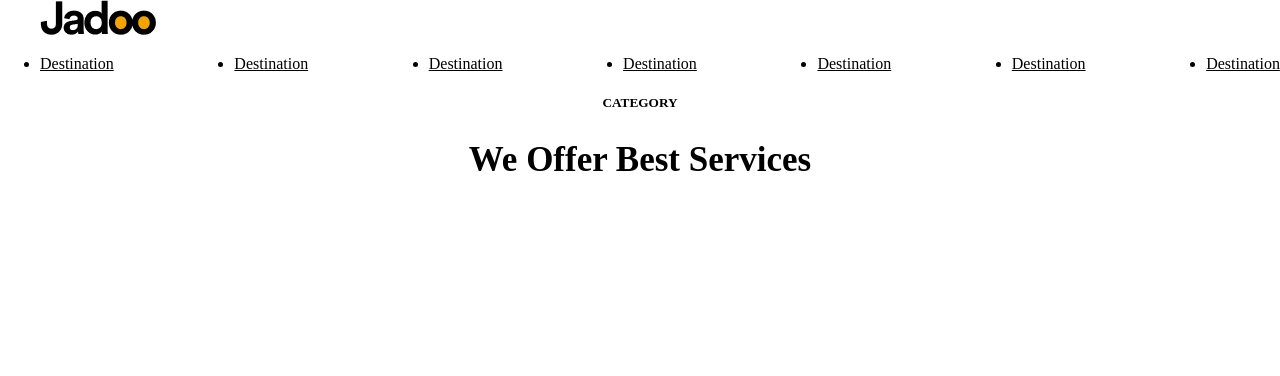
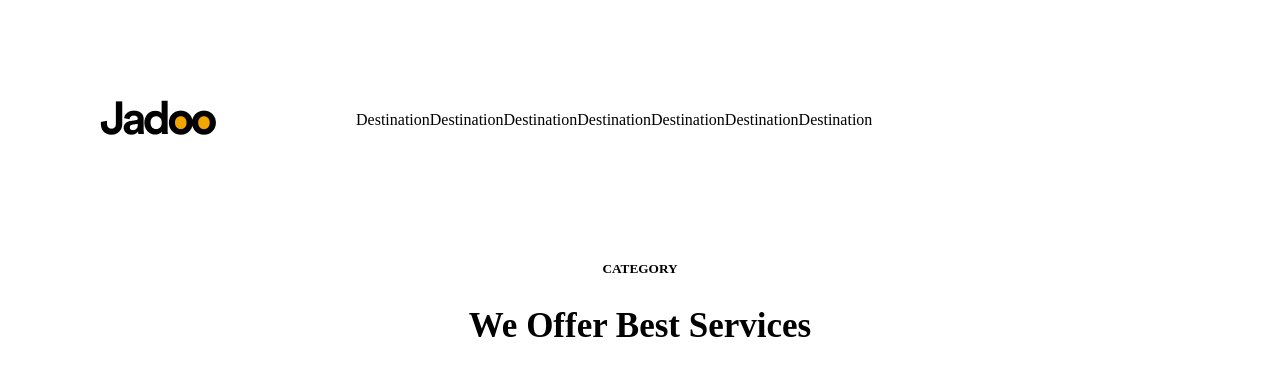
Before and after one commit to Rafizito7/Websitemaquette, a plain HTML site: page index.html in a window 1280 px wide. Drawn offline with Linux system fonts and the light colour scheme.

Commit message:
update 4

```diff
--- a/dist/styles/main.css
+++ b/dist/styles/main.css
@@ -12,19 +12,34 @@ body {
 }
 
 .logo{
-    width: 1200px;
-    margin: 0 auto;
+    width: 500pxx;
+    margin: 100px;
 }
 
-#header .liste{
+#header ul{
     display: flex;
-    justify-content: space-between;
+    justify-content: center;
     align-items: center;
 }
 
+li{
 
+    display: flex;
+    justify-content: space-around;
+}
 
+#header{
+    display: flex;
+    align-items: center;
+}
 
+a{
+    text-decoration: none;
+}
+
+.liste{
+    list-style: none;
+}
 
 
 
--- a/index.html
+++ b/index.html
@@ -12,17 +12,16 @@
             <div class="logo"><img src="dist/images/logo.png" alt="logo"></div>
             <div class="containeur">
                 <ul class="liste">
-                    <li><a href="#">Destination</a></li>
-                    <li><a href="#">Destination</a></li>
-                    <li><a href="#">Destination</a></li>
-                    <li><a href="#">Destination</a></li>
-                    <li><a href="#">Destination</a></li>
-                    <li><a href="#">Destination</a></li>
-                    <li><a href="#">Destination</a></li>
+                    <li ><a href="#">Destination</a></li>
+                    <li class="Main"><a href="#">Destination</a></li>
+                    <li class="Main"><a href="#">Destination</a></li>
+                    <li class="Main"><a href="#">Destination</a></li>
+                    <li class="Main"><a href="#">Destination</a></li>
+                    <li class="Main"><a href="#">Destination</a></li>
+                    <li class="Main"><a href="#">Destination</a></li>
                 </ul>
             </div>
         </header>
-<!--sqdcs-->
     </body>
 </html>
 
```
